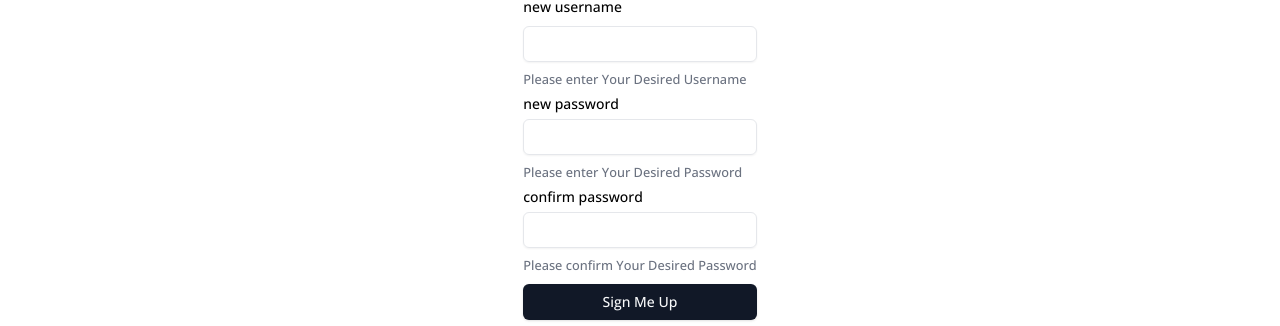
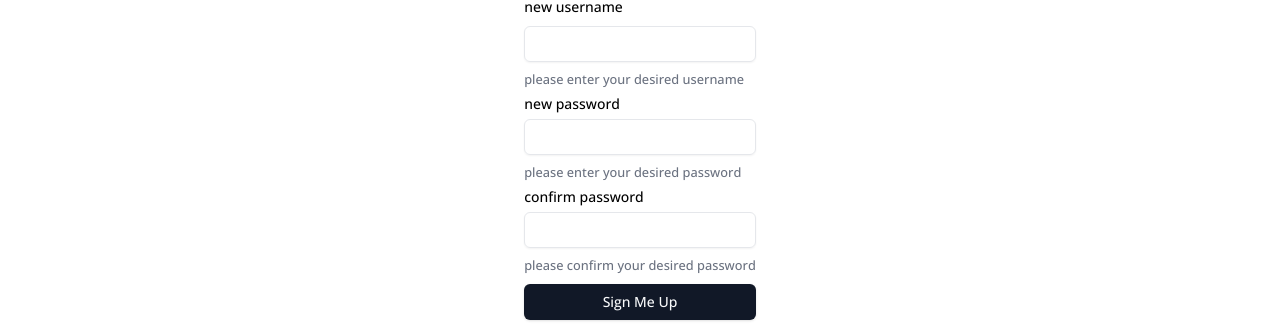
Before and after one commit to chenzi21/todo, a Next.js app in the folder frontend/: page /signup in a window 1280 px wide. Shown: the part 154-480 px from the top of the page. Built offline with nearby package versions, Linux system fonts and the light colour scheme.

Commit message:
modified descriptions of inputs

```diff
--- a/frontend/src/components/inputs/PasswordInput.tsx
+++ b/frontend/src/components/inputs/PasswordInput.tsx
@@ -20,7 +20,7 @@ export default function PasswordInput({
     registerOptions,
     inputName = "password",
     label = "password",
-    description = "Please enter Your password",
+    description = "please enter your password",
 }: ExtendedPasswordInputProps) {
     if (!(inputName in form.getValues())) {
         throw new Error(
--- a/frontend/src/components/inputs/UserNameInput.tsx
+++ b/frontend/src/components/inputs/UserNameInput.tsx
@@ -12,7 +12,7 @@ import { BasicInputProps } from "@/libs/types/inputs";
 export default function UserNameInput({
     form,
     label = "username",
-    description = "Please enter Your Username",
+    description = "please enter your username",
 }: BasicInputProps) {
     if (!("username" in form.getValues())) {
         throw new Error(
--- a/frontend/src/components/signup/SignupForm.tsx
+++ b/frontend/src/components/signup/SignupForm.tsx
@@ -75,18 +75,18 @@ export default function SignUpForm({ handleSubmit }: Props) {
                 <UserNameInput
                     form={form}
                     label="new username"
-                    description="Please enter Your Desired Username"
+                    description="please enter your desired username"
                 />
                 <PasswordInput
                     form={form}
                     label="new password"
-                    description="Please enter Your Desired Password"
+                    description="please enter your desired password"
                 />
                 <PasswordInput
                     form={form}
                     inputName="confirmPassword"
                     label="confirm password"
-                    description="Please confirm Your Desired Password"
+                    description="please confirm your desired password"
                     registerOptions={{
                         deps: "password",
                         validate: (value, formValues) =>
```
